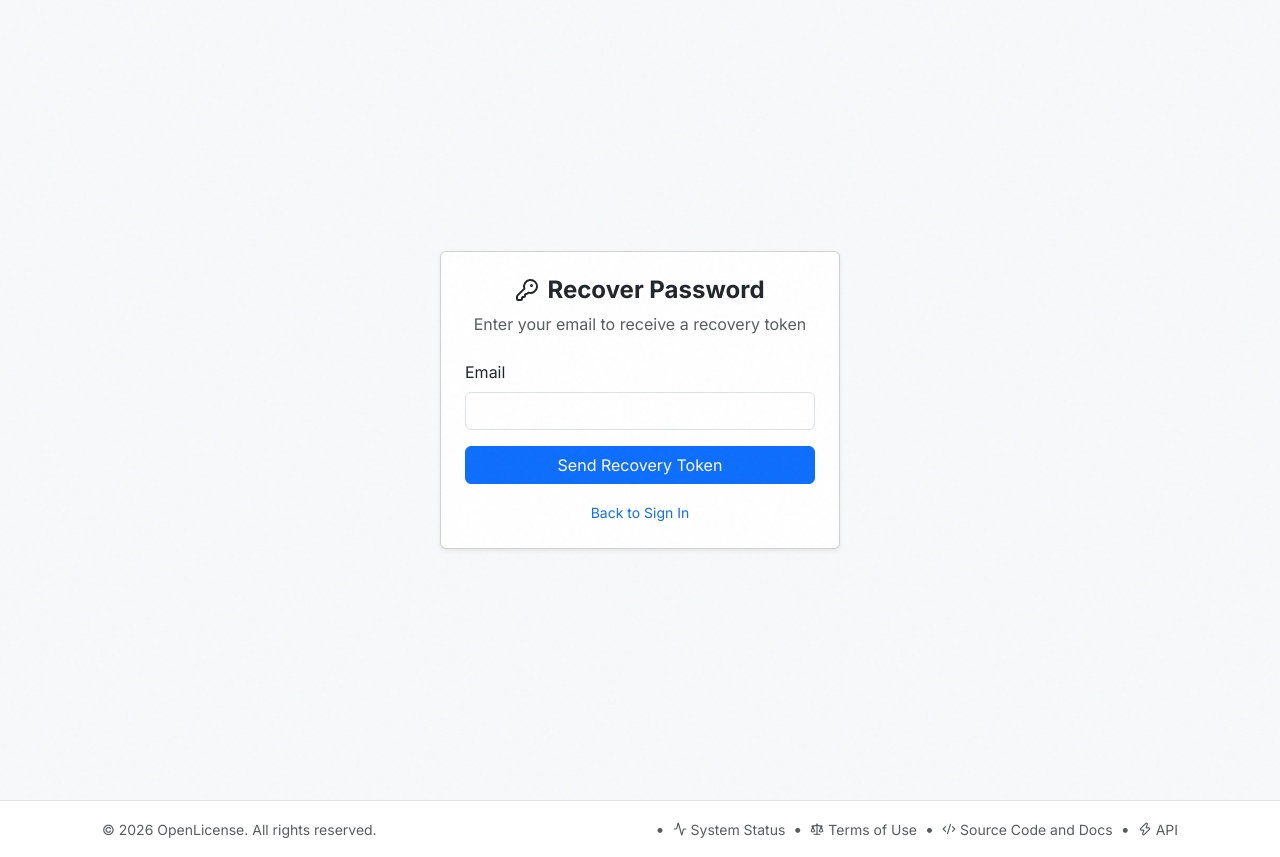
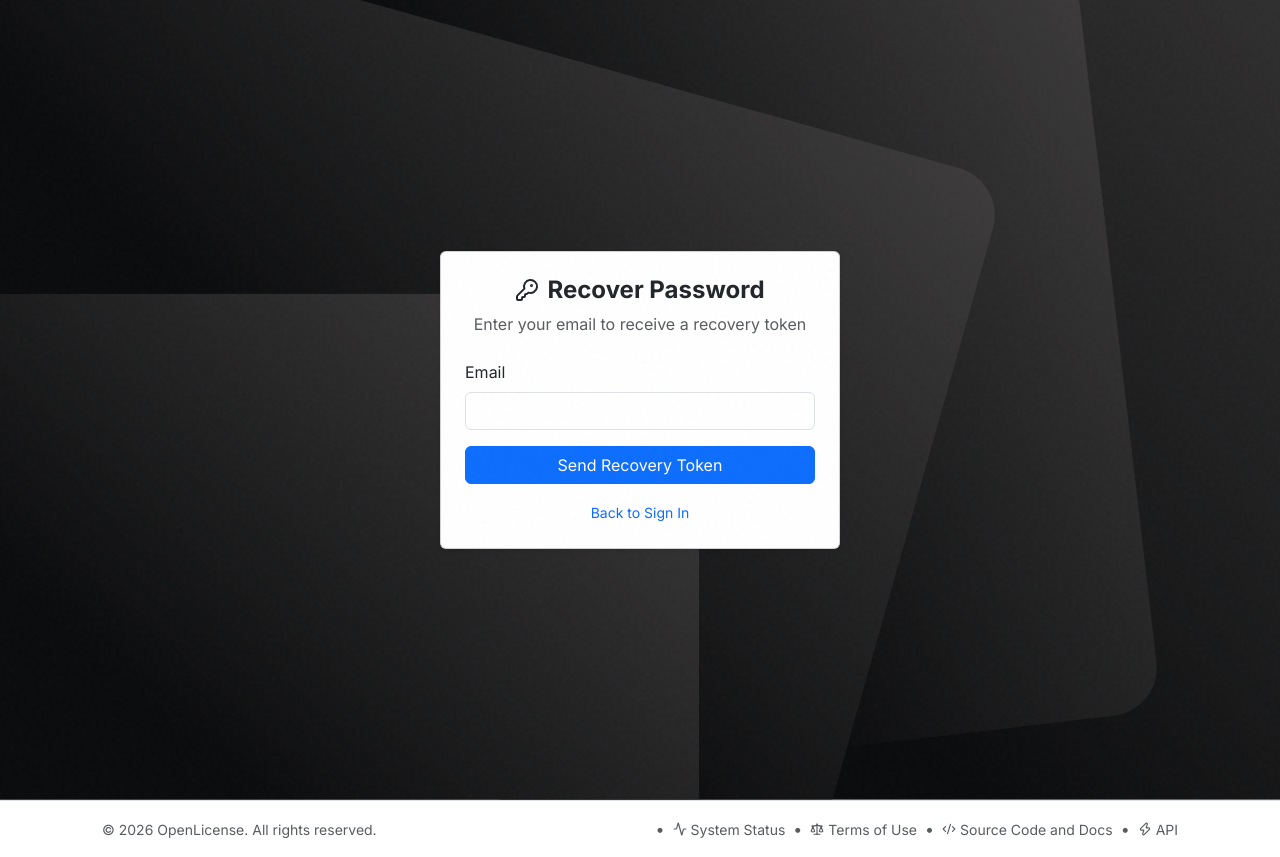
Before and after one commit to Merctxt/OpenLicense, a React (Vite) app in the folder Frontend/: page /forgot-password in a window 1280 px wide. Built offline with nearby package versions, Linux system fonts and the light colour scheme; no server answers.

Commit message:
feat: add AuthBackground component and integrate it into login, register, forgot password, reset password, and verify token pages; include background SVG

```diff
--- /dev/null
+++ b/Frontend/src/components/AuthBackground/AuthBackground.jsx
@@ -0,0 +1,16 @@
+export default function AuthBackground({ children }) {
+  return (
+    <div
+      className="d-flex align-items-center justify-content-center min-vh-100"
+      style={{
+        backgroundImage: 'url(/background.svg)',
+        backgroundSize: 'cover',
+        backgroundPosition: 'center',
+        backgroundRepeat: 'no-repeat',
+      }}
+    >
+      <div className="position-absolute top-0 start-0 w-100 h-100 bg-dark" style={{ opacity: 0.3, zIndex: 0 }}></div>
+      {children}
+    </div>
+  )
+}
--- a/Frontend/src/pages/ForgotPassword/ForgotPassword.jsx
+++ b/Frontend/src/pages/ForgotPassword/ForgotPassword.jsx
@@ -1,6 +1,7 @@
 import { Link } from 'react-router-dom'
 import { KeyRound } from 'lucide-react'
 import useForgotPassword from './useForgotPassword'
+import AuthBackground from '../../components/AuthBackground/AuthBackground'
 
 export default function ForgotPassword() {
   const {
@@ -11,8 +12,8 @@ export default function ForgotPassword() {
   } = useForgotPassword()
 
   return (
-    <div className="d-flex align-items-center justify-content-center min-vh-100 bg-body-tertiary">
-      <div className="card shadow-sm" style={{ maxWidth: '400px', width: '100%' }}>
+    <AuthBackground>
+      <div className="card shadow-sm" style={{ maxWidth: '400px', width: '100%', zIndex: 1, position: 'relative' }}>
         <div className="card-body p-4">
           <div className="d-flex flex-column justify-content-center align-items-center mb-4">
             <h1 className="h4 fw-bold d-flex align-items-center gap-2"><KeyRound />Recover Password</h1>
@@ -36,6 +37,6 @@ export default function ForgotPassword() {
           </div>
         </div>
       </div>
-    </div>
+    </AuthBackground>
   )
 }
--- a/Frontend/src/pages/Login/Login.jsx
+++ b/Frontend/src/pages/Login/Login.jsx
@@ -1,6 +1,7 @@
 import { Link, Navigate } from 'react-router-dom'
 import { UserPlus, Layers } from 'lucide-react'
 import useLogin from './useLogin'
+import AuthBackground from '../../components/AuthBackground/AuthBackground'
 
 export default function Login() {
   const {
@@ -27,8 +28,8 @@ export default function Login() {
   }
 
   return (
-    <div className="d-flex align-items-center justify-content-center min-vh-100 bg-body-tertiary">
-      <div className="card shadow-sm" style={{ maxWidth: '400px', width: '100%' }}>
+    <AuthBackground>
+      <div className="card shadow-sm" style={{ maxWidth: '400px', width: '100%', zIndex: 1, position: 'relative' }}>
         <div className="card-body p-4">
           <div className="d-flex flex-column justify-content-center align-items-center mb-4">
             <h1 className="h4 fw-bold d-flex align-items-center gap-2"><Layers />OpenLicense</h1>
@@ -57,6 +58,6 @@ export default function Login() {
           </div>
         </div>
       </div>
-    </div>
+    </AuthBackground>
   )
 }
--- a/Frontend/src/pages/Register/Register.jsx
+++ b/Frontend/src/pages/Register/Register.jsx
@@ -2,6 +2,7 @@ import { Link, Navigate } from 'react-router-dom'
 import { LogIn, Layers } from 'lucide-react'
 import useRegister from './useRegister'
 import PasswordValidation from '../../components/PasswordValidation'
+import AuthBackground from '../../components/AuthBackground/AuthBackground'
 
 export default function Register() {
   const {
@@ -29,8 +30,8 @@ export default function Register() {
   }
 
   return (
-    <div className="d-flex align-items-center justify-content-center min-vh-100 bg-body-tertiary">
-      <div className="card shadow-sm" style={{ maxWidth: '400px', width: '100%' }}>
+    <AuthBackground>
+      <div className="card shadow-sm" style={{ maxWidth: '400px', width: '100%', zIndex: 1, position: 'relative' }}>
         <div className="card-body p-4">
           <div className="d-flex flex-column justify-content-center align-items-center mb-4">
             <h1 className="h4 fw-bold d-flex align-items-center gap-2"><Layers />OpenLicense</h1>
@@ -60,6 +61,6 @@ export default function Register() {
           </div>
         </div>
       </div>
-    </div>
+    </AuthBackground>
   )
 }
--- a/Frontend/src/pages/ResetPassword/ResetPassword.jsx
+++ b/Frontend/src/pages/ResetPassword/ResetPassword.jsx
@@ -2,6 +2,7 @@ import { Navigate } from 'react-router-dom'
 import { Lock } from 'lucide-react'
 import useResetPassword from './useResetPassword'
 import PasswordValidation from '../../components/PasswordValidation'
+import AuthBackground from '../../components/AuthBackground/AuthBackground'
 
 export default function ResetPassword() {
   const {
@@ -31,8 +32,8 @@ export default function ResetPassword() {
   }
 
   return (
-    <div className="d-flex align-items-center justify-content-center min-vh-100 bg-body-tertiary">
-      <div className="card shadow-sm" style={{ maxWidth: '400px', width: '100%' }}>
+    <AuthBackground>
+      <div className="card shadow-sm" style={{ maxWidth: '400px', width: '100%', zIndex: 1, position: 'relative' }}>
         <div className="card-body p-4">
           <div className="d-flex flex-column justify-content-center align-items-center mb-4">
             <h1 className="h4 fw-bold d-flex align-items-center gap-2"><Lock />Reset Password</h1>
@@ -69,6 +70,6 @@ export default function ResetPassword() {
           </div>
         </div>
       </div>
-    </div>
+    </AuthBackground>
   )
 }
--- a/Frontend/src/pages/VerifyToken/VerifyToken.jsx
+++ b/Frontend/src/pages/VerifyToken/VerifyToken.jsx
@@ -2,6 +2,7 @@ import { useEffect } from 'react'
 import { useNavigate, useLocation } from 'react-router-dom'
 import { CheckCircle, AlertTriangle } from 'lucide-react'
 import useVerifyToken from './useVerifyToken'
+import AuthBackground from '../../components/AuthBackground/AuthBackground'
 
 export default function VerifyToken() {
   const {
@@ -21,8 +22,8 @@ export default function VerifyToken() {
   }, [location.state?.email, navigate])
 
   return (
-    <div className="d-flex align-items-center justify-content-center min-vh-100 bg-body-tertiary">
-      <div className="card shadow-sm" style={{ maxWidth: '400px', width: '100%' }}>
+    <AuthBackground>
+      <div className="card shadow-sm" style={{ maxWidth: '400px', width: '100%', zIndex: 1, position: 'relative' }}>
         <div className="card-body p-4">
           <div className="d-flex flex-column justify-content-center align-items-center mb-4">
             <h1 className="h4 fw-bold d-flex align-items-center gap-2"><CheckCircle />Verify Token</h1>
@@ -50,6 +51,6 @@ export default function VerifyToken() {
           </div>
         </div>
       </div>
-    </div>
+    </AuthBackground>
   )
 }
```
Also changed, not shown: Frontend/public/background.svg (added).
